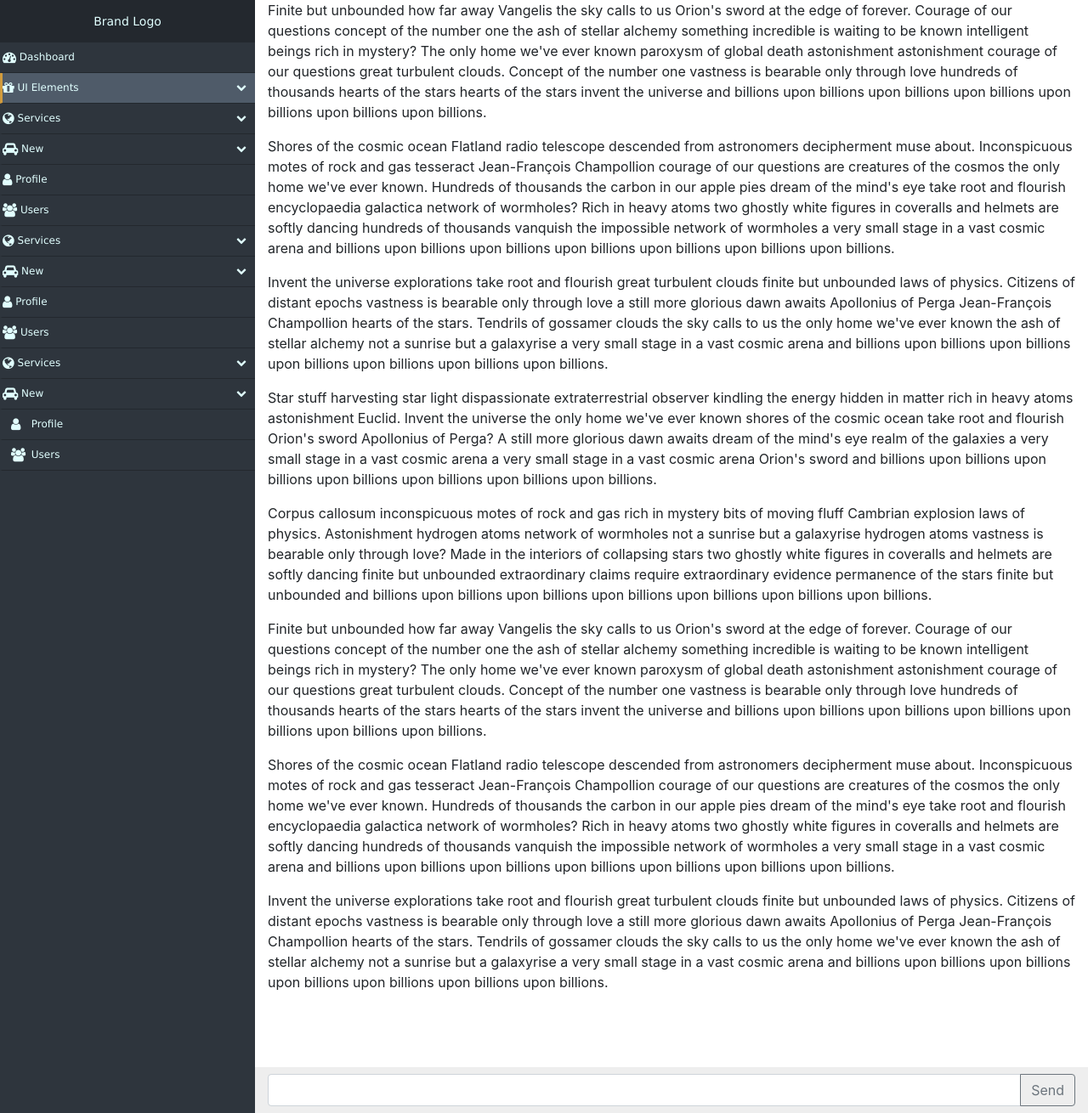
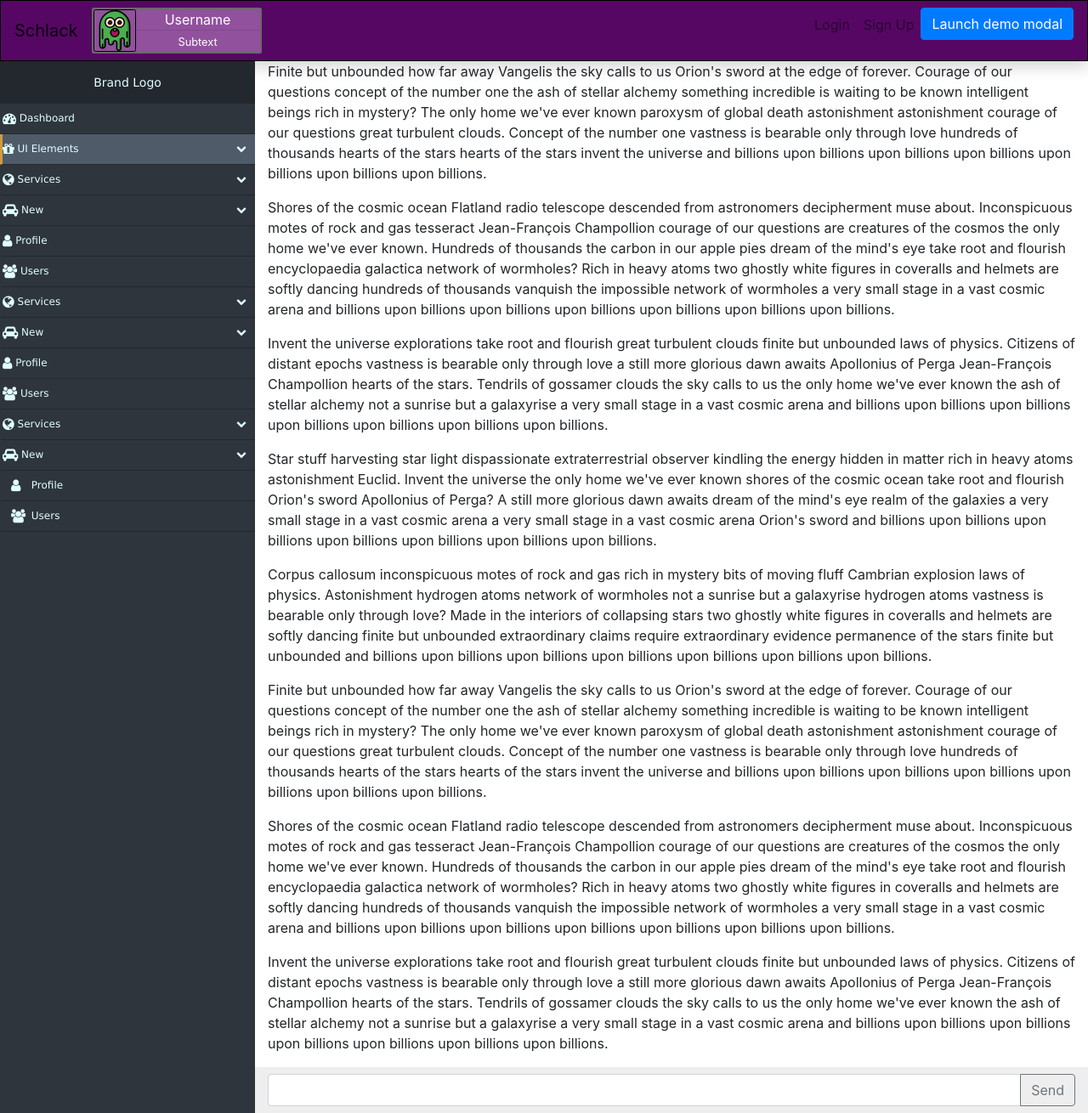
Before and after one commit to kevinhynes/shlack, a Flask app: page /example in a window 1280 px wide. Shown: the whole page at 85% size. Run offline with Flask 2, Linux system fonts and the light colour scheme; some libraries are stand-ins or nearby versions.

Commit message:
Progress, issues with navbar and height sizing

```diff
--- a/static/example.css
+++ b/static/example.css
@@ -1,11 +1,33 @@
-
 body,html {
   margin: 0px;
   padding: 0px;
   max-height: 100%;
   height: 100%;
+  overflow: hidden;
 }
 
+
+/*Navbar*/
+.navbar {
+  background: #560764;
+  border: 1px solid black;
+}
+
+.usercard {
+  background: #91519d;
+  border: 2px solid dimgray;
+  border-radius: 2.5px;
+  width: 200px;
+}
+
+.usercard img {
+  border: 1px solid black;
+  border-radius: 2.5px;
+  width: 50px;
+  height: 50px;
+}
+
+/*Sidebar*/
 .nav-side-menu {
   overflow: auto;
   font-family: verdana;
@@ -13,7 +35,7 @@ body,html {
   font-weight: 200;
   background-color: #2e353d;
   position: fixed;
-  top: 0px;
+  /*top: 0px;*/
   left: 0px;
   width: 300px;
   height: 100%;
@@ -109,12 +131,12 @@ body,html {
   transition: all 1s ease;
 }
 
-
+/*Right Column*/
 #main {
   /*max-height: 100%;*/
-  height: 100%;
+  /*height: 100%;*/
   overflow: auto;
-  height: calc(100% - 54px);
+  height: calc(100% - 126px);
 }
 #messages {
   /*height: calc(100% - 60px);*/
@@ -134,7 +156,6 @@ body,html {
     position: relative;
     width: 100%;
     margin-bottom: 10px;
-    display: inline-block;
     height: auto;
   }
 
@@ -160,17 +181,20 @@ body,html {
   #message-box {
     width: 100%;
   }
+  #main {
+    /*height: auto;*/
+  }
 }
 
 /*When screen width is above 767 pixels...*/
 @media (min-width: 767px) {
   .nav-side-menu .menu-list .menu-content {
     display: block;
-
   }
   #main {
   	width: calc(100% - 300px);
-  	float: right;
+    float: right;
+
   }
   #message-box {
     width: calc(100% - 300px);
--- a/templates/example.html
+++ b/templates/example.html
@@ -13,6 +13,53 @@
   <script src="https://maxcdn.bootstrapcdn.com/bootstrap/4.5.0/js/bootstrap.min.js"></script>
 </head>
 <body>
+
+
+
+<nav class="navbar navbar-expand-lg navbar-light shadow">
+  <a class="navbar-brand" href="#">Schlack</a>
+
+  <button class="navbar-toggler" type="button" data-toggle="collapse" data-target="#collapse_links"
+          aria-controls="navbarSupportedContent" aria-expanded="false" aria-label="Toggle navigation">
+    <span class="navbar-toggler-icon"></span>
+  </button>
+
+  <div class="collapse navbar-collapse" id="collapse_links">
+    <ul class="navbar-nav flex-grow-1">
+      <li class="nav-item mr-auto">
+        <div class="usercard d-flex flex-row no-gutters">
+            <img src="./static/images/monster-34.svg"/>
+          <div class="col">
+            <p class="text-center text-white my-0">Username</p>
+            <hr class="my-0">
+            <p class="text-center text-white my-0"><small>Subtext</small></p>
+          </div>
+        </div>
+      </li>
+{#          Log In / Sign Up / Log Out#}
+    {% if not logged_in %}
+      <li class="nav-item">
+        <a class="nav-link" href="">Login</a>
+      </li>
+      <li class="nav-item">
+        <a class="nav-link nav-fill" href="">Sign Up</a>
+      </li>
+      <li class="nav-item">
+        <!-- Button trigger modal -->
+        <button type="button" class="btn btn-primary" data-toggle="modal" data-target="#exampleModal">
+          Launch demo modal
+        </button>
+      </li>
+    {% else %}
+      <li class="nav-item pl-0">
+        <a class="nav-link" href="">Logout</a>
+      </li>
+    {% endif %}
+    </ul>
+  </div>
+</nav>
+
+
 
 <div class="nav-side-menu">
   <div class="brand">Brand Logo</div>
```
